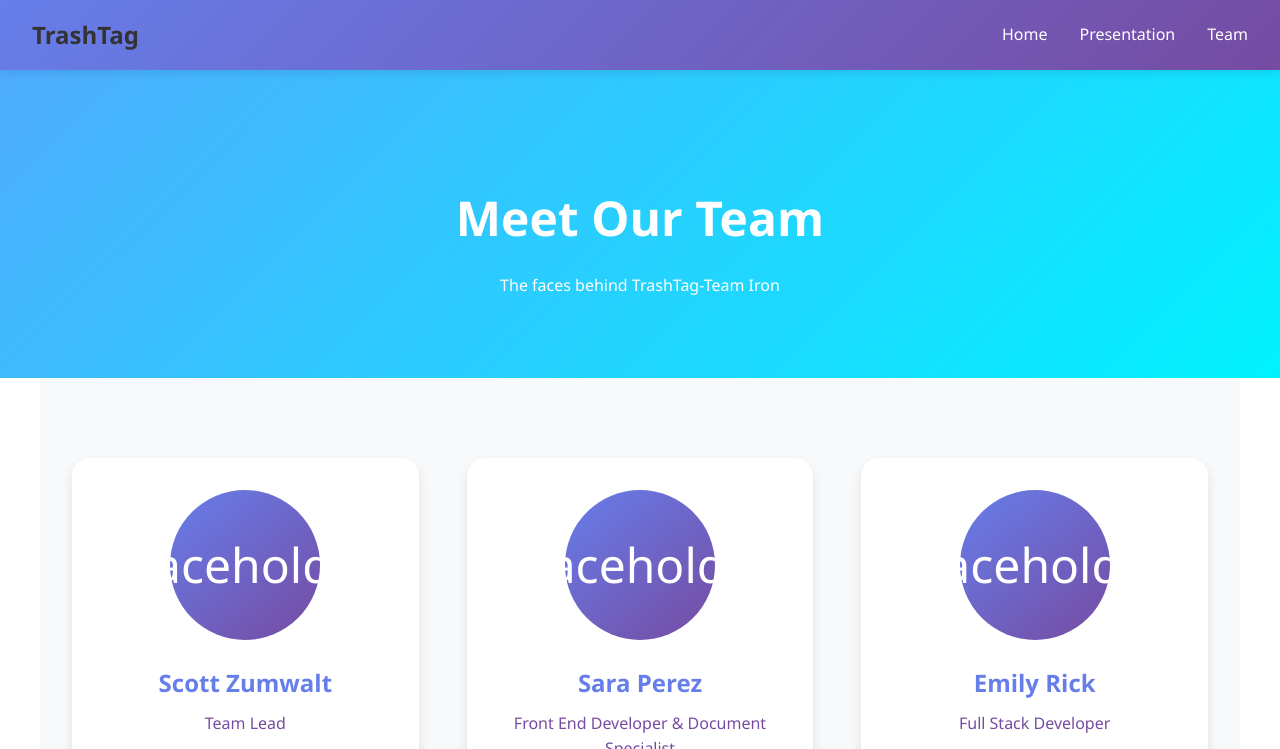
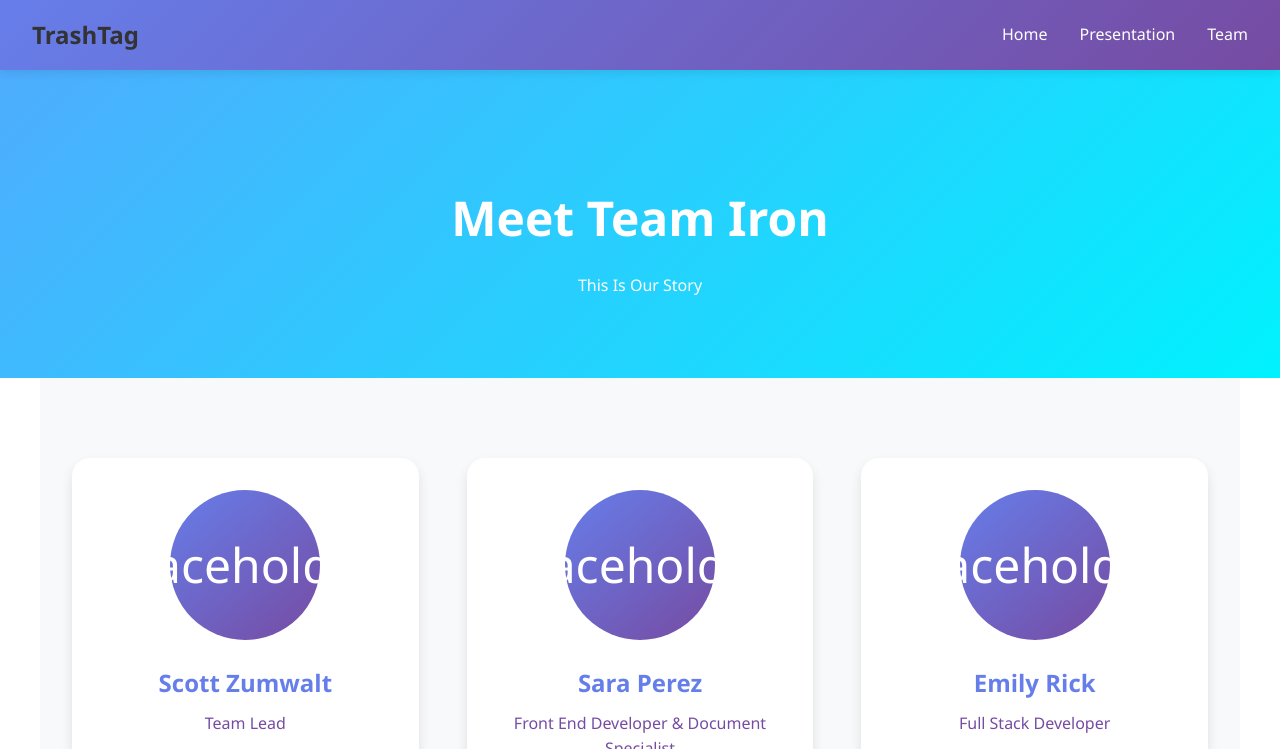
Before and after one commit to emirick72/CS410-Team-Iron-Website-2025, a plain HTML site: page index.html in a window 1280 px wide. Both pictures are taken after a click on the link "Team". Shown: the top 749 px of the page. Drawn offline with Linux system fonts and the light colour scheme.

Commit message:
minor fixes

```diff
--- a/index.html
+++ b/index.html
@@ -395,8 +395,8 @@
 
     <div id="team" class="page">
     <section class="team-hero">
-        <h1>Meet Our Team</h1>
-        <p> The faces behind TrashTag-Team Iron</p>
+        <h1>Meet Team Iron</h1>
+        <p> This Is Our Story </p>
     </section>
     <section class="team-content">
         <div class="team-grid">
```
